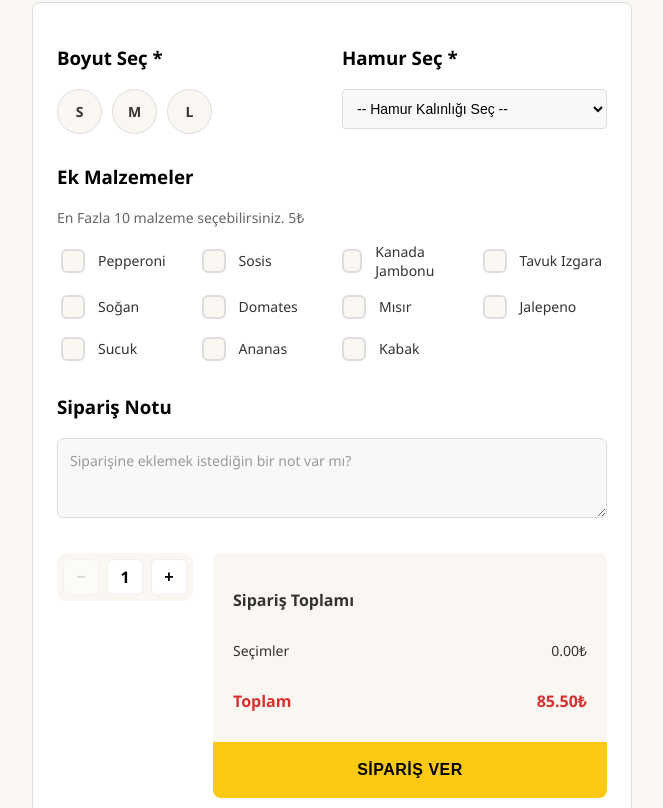
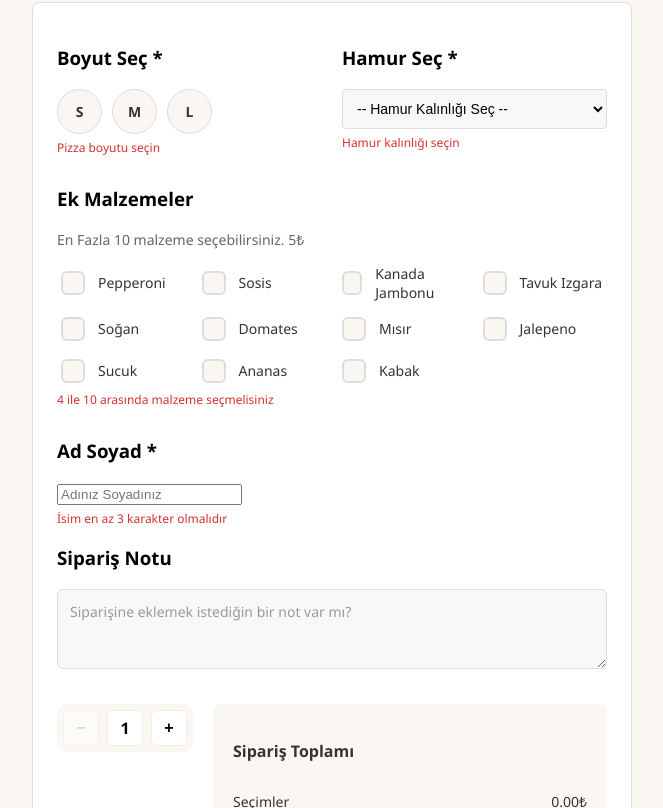
Before and after one commit to AliYcll/react-ile-dinamik-pizza-projesi, a React (Vite) app: page /order in a window 1280 px wide. Shown: the part 712-1520 px from the top of the page, without its empty margins (308-971 px from the left). Built offline with nearby package versions, Linux system fonts and the light colour scheme.

Commit message:
api baglandi ve test kodları yazildi

```diff
--- a/src/pages/Order.jsx
+++ b/src/pages/Order.jsx
@@ -1,7 +1,7 @@
 import { useState, useEffect } from "react";
 import { useHistory } from "react-router-dom";
 import { Link } from "react-router-dom";
-import { HashLink } from "react-router-hash-link";
+import axios from "axios"; // EKLENDİ
 import Header from "../components/Header";
 import Footer from "../components/Footer";
 import "../styles/order.css";
@@ -13,11 +13,12 @@ export default function Order({ setOrderData }) {
   const toppingPrice = 5;
 
   const toppingsList = [
-    "Pepperoni","Sosis","Kanada Jambonu","Tavuk Izgara","Soğan","Domates",
-    "Mısır","Jalepeno","Sucuk","Ananas","Kabak"
+    "Pepperoni", "Sosis", "Kanada Jambonu", "Tavuk Izgara", "Soğan", "Domates",
+    "Mısır", "Jalepeno", "Sucuk", "Ananas", "Kabak"
   ];
 
   const [formData, setFormData] = useState({
+    name: "",
     size: "",
     hamur: "",
     toppings: [],
@@ -27,6 +28,7 @@ export default function Order({ setOrderData }) {
 
   const [errors, setErrors] = useState({});
   const [totalPrice, setTotalPrice] = useState(basePrice);
+  const [isFormValid, setIsFormValid] = useState(false);
 
   useEffect(() => {
     const total =
@@ -34,27 +36,51 @@ export default function Order({ setOrderData }) {
     setTotalPrice(total);
   }, [formData.toppings, formData.quantity]);
 
+  useEffect(() => {
+    const validationErrors = {};
+    if (formData.name.length < 3) {
+      validationErrors.name = "İsim en az 3 karakter olmalıdır";
+    }
+    if (!formData.size) {
+      validationErrors.size = "Pizza boyutu seçin";
+    }
+    if (!formData.hamur) {
+      validationErrors.hamur = "Hamur kalınlığı seçin";
+    }
+    if (formData.toppings.length < 4 || formData.toppings.length > 10) {
+      validationErrors.toppings = "4 ile 10 arasında malzeme seçmelisiniz";
+    }
+
+    setErrors(validationErrors);
+    setIsFormValid(Object.keys(validationErrors).length === 0);
+  }, [formData]);
+
   const handleSubmit = (e) => {
     e.preventDefault();
-    const validationErrors = {};
-
-    if (!formData.size) validationErrors.size = "Pizza boyutu seçin";
-    if (!formData.hamur) validationErrors.hamur = "Hamur kalınlığı seçin";
-    if (formData.toppings.length < 4 || formData.toppings.length > 10)
-      validationErrors.toppings = "4 ile 10 arasında malzeme seçmelisiniz";
-
-    if (Object.keys(validationErrors).length > 0) {
-      setErrors(validationErrors);
+    if (!isFormValid) {
+      console.error("Form geçerli değil!");
       return;
     }
 
-    const response = {
+    const orderPayload = {
       ...formData,
       totalPrice: totalPrice.toFixed(2),
-      id: Math.floor(Math.random() * 1000),
     };
-    setOrderData(response);
-    history.push("/success");
+
+    axios.post("https://reqres.in/api/pizza", orderPayload, {
+      headers: {
+        'x-api-key': 'reqres-free-v1'
+      }
+    })
+      .then(response => {
+        console.log("API Yanıtı:", response.data);
+        setOrderData(response.data); // API'den gelen yanıtı Success sayfasına gönder
+        history.push("/success");
+      })
+      .catch(error => {
+        console.error("API Hatası:", error);
+        alert(`Sipariş gönderilirken bir hata oluştu: ${error.message}`);
+      });
   };
 
   const handleQuantityChange = (operation) => {
@@ -65,14 +91,17 @@ export default function Order({ setOrderData }) {
     }
   };
 
+  const handleInputChange = (e) => {
+    const { name, value } = e.target;
+    setFormData({ ...formData, [name]: value });
+  };
+
   return (
     <>
-        <Header />
-
-
+      <Header />
       <main className="order-wrapper">
         <section className="order-image">
-          <img src="images/iteration-2-images/pictures/form-banner.png" alt="pizza" />
+          <img src="/images/iteration-2-images/pictures/form-banner.png" alt="pizza" />
         </section>
 
         <section className="order-details">
@@ -103,7 +132,6 @@ export default function Order({ setOrderData }) {
 
         <section className="order-form">
           <form onSubmit={handleSubmit}>
-            {/* Boyut ve Hamur */}
             <div className="order-size-dough">
               <div className="order-size">
                 <h3 className="field-title">
@@ -117,9 +145,7 @@ export default function Order({ setOrderData }) {
                         name="size"
                         value={size}
                         checked={formData.size === size}
-                        onChange={(e) =>
-                          setFormData({ ...formData, size: e.target.value })
-                        }
+                        onChange={handleInputChange}
                       />
                       <span>{size}</span>
                     </label>
@@ -134,10 +160,9 @@ export default function Order({ setOrderData }) {
                 </h3>
                 <select
                   className="dough-select"
+                  name="hamur"
                   value={formData.hamur}
-                  onChange={(e) =>
-                    setFormData({ ...formData, hamur: e.target.value })
-                  }
+                  onChange={handleInputChange}
                 >
                   <option value="">-- Hamur Kalınlığı Seç --</option>
                   <option value="ince">İnce Hamur</option>
@@ -148,7 +173,6 @@ export default function Order({ setOrderData }) {
               </div>
             </div>
 
-            {/* Ek Malzemeler */}
             <div className="order-toppings">
               <h3 className="field-title">Ek Malzemeler</h3>
               <p className="toppings-info">En Fazla 10 malzeme seçebilirsiniz. 5₺</p>
@@ -174,20 +198,30 @@ export default function Order({ setOrderData }) {
               )}
             </div>
 
-            {/* Sipariş Notu */}
+            <div className="order-name">
+                <h3 className="field-title">Ad Soyad <span className="required">*</span></h3>
+                <input
+                    className="name-input"
+                    type="text"
+                    name="name"
+                    value={formData.name}
+                    onChange={handleInputChange}
+                    placeholder="Adınız Soyadınız"
+                />
+                {errors.name && <div className="error-message">{errors.name}</div>}
+            </div>
+
             <div className="order-notes">
               <h3 className="field-title">Sipariş Notu</h3>
               <textarea
                 className="notes-input"
+                name="notes"
                 placeholder="Siparişine eklemek istediğin bir not var mı?"
                 value={formData.notes}
-                onChange={(e) =>
-                  setFormData({ ...formData, notes: e.target.value })
-                }
+                onChange={handleInputChange}
               />
             </div>
 
-            {/* Miktar ve Toplam */}
             <div className="order-footer">
               <div className="quantity-controls">
                 <button
@@ -225,7 +259,7 @@ export default function Order({ setOrderData }) {
                   <span>{totalPrice.toFixed(2)}₺</span>
                 </div>
 
-                <button type="submit" className="btn-submit">
+                <button type="submit" className="btn-submit" disabled={!isFormValid}>
                   SİPARİŞ VER
                 </button>
               </div>
@@ -233,8 +267,7 @@ export default function Order({ setOrderData }) {
           </form>
         </section>
       </main>
-              <Footer />
-
+      <Footer />
     </>
   );
 }
--- a/src/styles/success.css
+++ b/src/styles/success.css
@@ -11,6 +11,7 @@
 .success-page > .footer {
   margin-top: auto;   /* footer hep en alta yapışır */
 }
+
 .success-tagline {
   font-family: var(--font-satisfy);
   color: var(--yellow);
@@ -60,14 +61,19 @@
   box-sizing: border-box; /* padding + border genişliği hesaplasın */
 }
 
+/* satırları alt alta göster */
+.row {
+  display: block;
+  margin: 6px 0;
+}
 
-.row {
-  display: flex;
-  justify-content: space-between;
-  margin: 8px 0;
+.row span:first-child {
+  font-weight: 600;
+  margin-right: 6px;
 }
 
 .total {
   color: var(--yellow);
   font-weight: 700;
+  text-align: right; /* toplam sağa yaslansın */
 }
```
